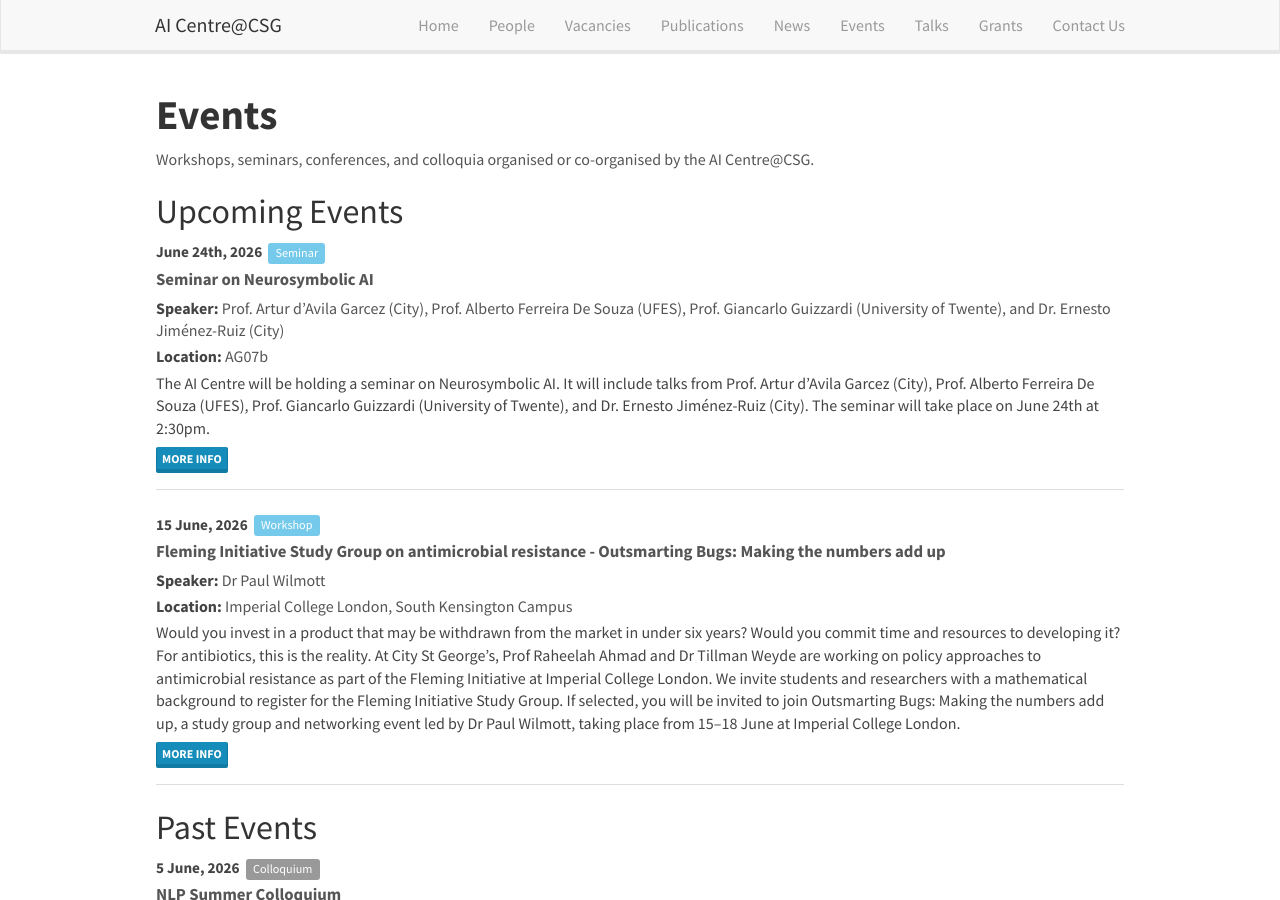
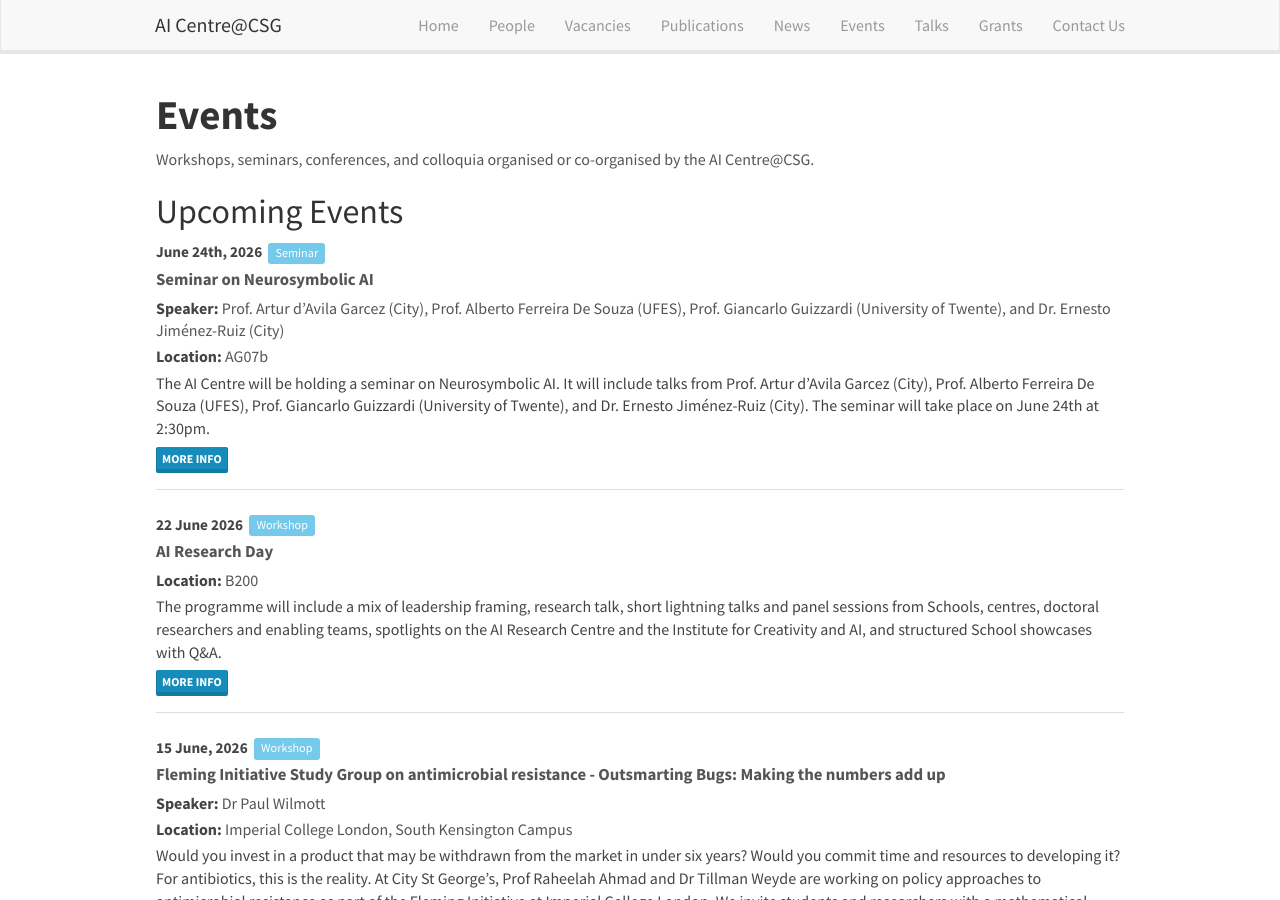
Before and after one commit to aicentre-csg/aicentre-csg.github.io, a Jekyll site: the page built from _pages/events.html, in a window 1280 px wide and 900 px high. Built offline with Jekyll 4.4.1, drawn with Linux system fonts in a browser that asks for light colours; nearby versions of some CDN libraries.

Commit message:
Admin update: add events entry

```diff
--- a/_data/events.yml
+++ b/_data/events.yml
@@ -49,3 +49,12 @@
 
     If selected, you will be invited to join Outsmarting Bugs: Making the numbers add up, a study group and networking event led by Dr Paul Wilmott,
     taking place from 15–18 June at Imperial College London.
+- date: 22 June 2026
+  title: AI Research Day
+  type: Workshop
+  location: B200
+  link: https://www.citystgeorges.ac.uk/news-and-events/events/2026/june/ai-research-day
+  description: >-
+    The programme will include a mix of leadership framing, research talk, short lightning talks and panel sessions from Schools, centres, doctoral
+    researchers and enabling teams, spotlights on the AI Research Centre and the Institute for Creativity and AI, and structured School showcases with
+    Q&A.
```
